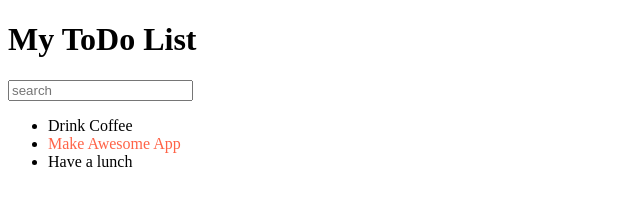
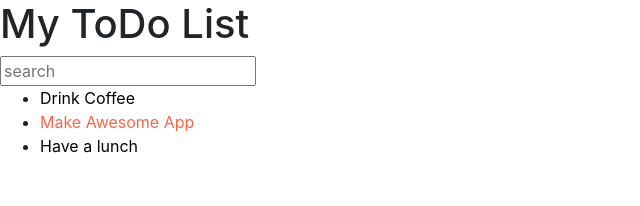
Before and after one commit to econavi/first-todo-on-react, a React app: page public/index.html in a window 1280 px wide. Shown: the whole page, without its empty margins (0-640 px from the left). Built offline with nearby package versions, Linux system fonts and the light colour scheme.

Commit message:
Add bootstrap

```diff
--- a/public/index.html
+++ b/public/index.html
@@ -3,6 +3,9 @@
   <head>
     <meta charset="utf-8" />
     <meta name="viewport" content="width=device-width, initial-scale=1, shrink-to-fit=no"/>
+    <!-- https://www.bootstrapcdn.com -->
+    <link rel="stylesheet" href="https://stackpath.bootstrapcdn.com/bootstrap/4.3.1/css/bootstrap.min.css">
+    <link rel="stylesheet" href="https://stackpath.bootstrapcdn.com/font-awesome/4.7.0/css/font-awesome.min.css">
     <title>Todo App</title>
   </head>
   <body>
```
